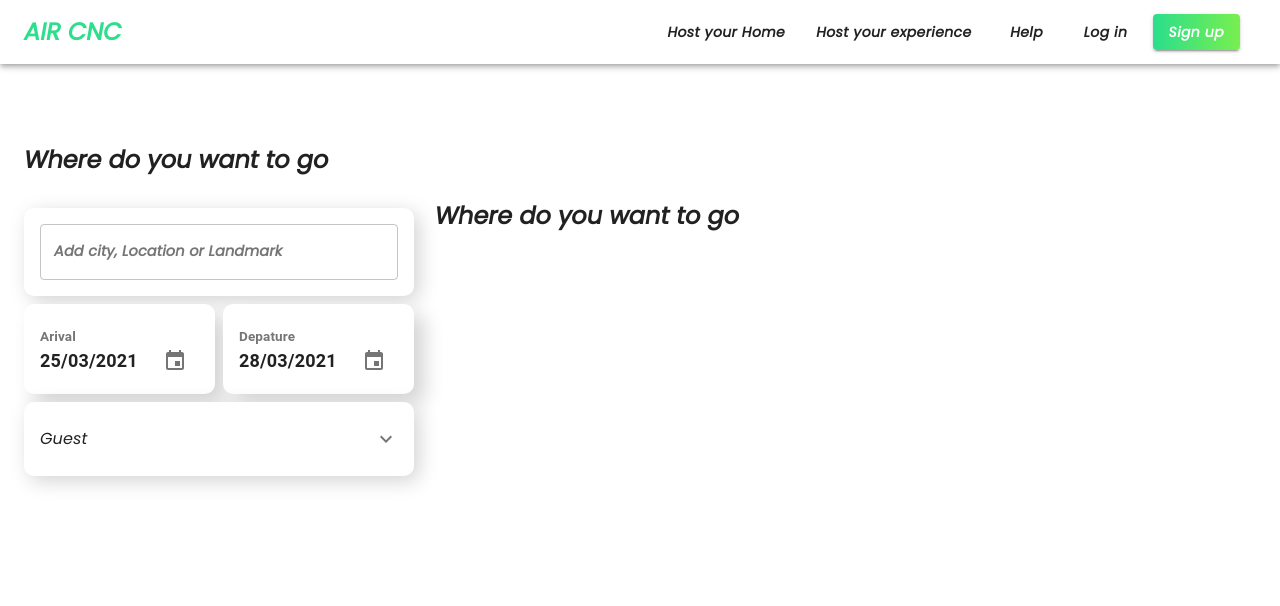
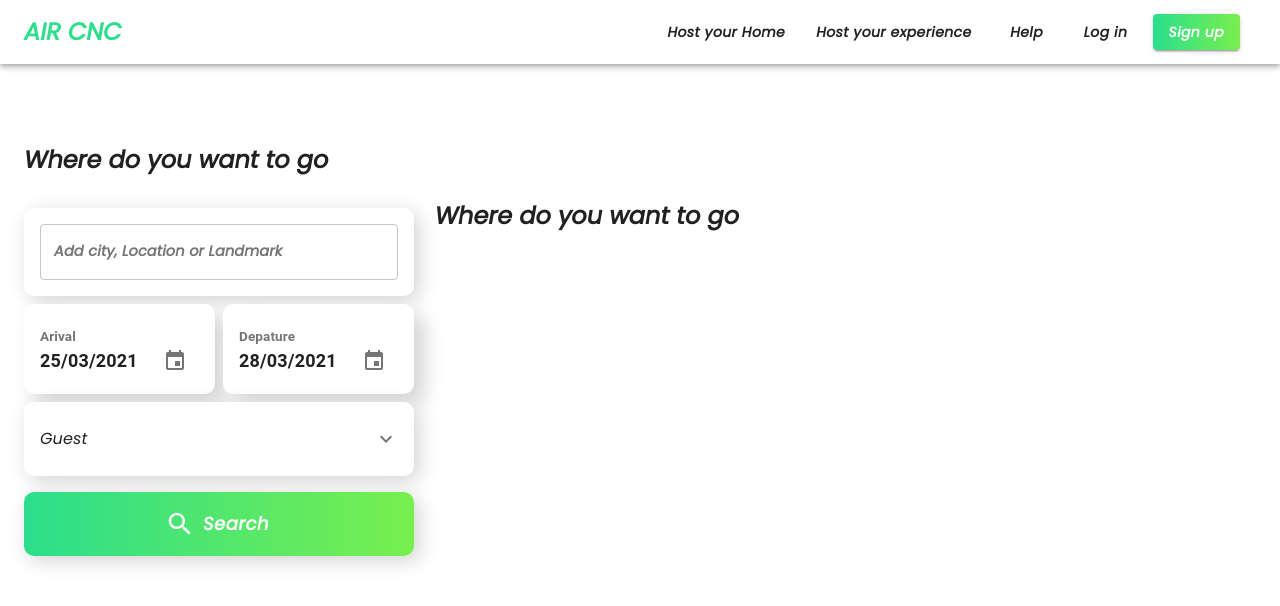
Before and after one commit to Shakib448/next-js-air-cnc, a Next.js app in the folder client/: page /home in a window 1280 px wide. Shown: the top 606 px of the page. Built offline with nearby package versions, Linux system fonts and the light colour scheme.

Commit message:
WIP on Home

```diff
--- a/client/src/Components/Home/HomeForm.js
+++ b/client/src/Components/Home/HomeForm.js
@@ -7,6 +7,7 @@ import {
   AccordionSummary,
   AccordionDetails,
   Typography,
+  Button,
 } from "@material-ui/core";
 import clsx from "clsx";
 import "date-fns";
@@ -17,6 +18,7 @@ import {
 } from "@material-ui/pickers";
 import { useState } from "react";
 import ExpandMoreIcon from "@material-ui/icons/ExpandMore";
+import SearchIcon from "@material-ui/icons/Search";
 
 const useStyles = makeStyles((theme) => ({
   paper: {
@@ -49,6 +51,22 @@ const useStyles = makeStyles((theme) => ({
     borderRadius: "10px",
     boxShadow: "5px 5px 20px lightgray",
     border: "none",
+  },
+  btn: {
+    padding: `${theme.spacing(2)}px ${theme.spacing(2)}px`,
+    width: "95%",
+    margin: `${theme.spacing(1)}px 0px`,
+    background: "linear-gradient(90deg, #2BDE8C, #78EF4E)",
+    color: "#fff",
+    borderRadius: "10px",
+    boxShadow: "5px 5px 20px lightgray",
+    fontSize: "18px",
+  },
+  applyBtn: {
+    padding: `${theme.spacing(1)}px ${theme.spacing(2)}px`,
+    margin: `${theme.spacing(2)}px 0px`,
+    color: theme.palette.primary.main,
+    borderColor: theme.palette.primary.main,
   },
 }));
 
@@ -139,9 +157,20 @@ const HomeForm = () => {
               Suspendisse malesuada lacus ex, sit amet blandit leo lobortis
               eget.
             </Typography>
+            <Grid item container justify="flex-end">
+              <Button variant="outlined" className={clsx(classes.applyBtn)}>
+                Apply
+              </Button>
+            </Grid>
           </Grid>
         </AccordionDetails>
       </Accordion>
+      <Button
+        startIcon={<SearchIcon style={{ fontSize: 30 }} />}
+        className={clsx(classes.btn)}
+      >
+        Search
+      </Button>
     </Grid>
   );
 };
```
